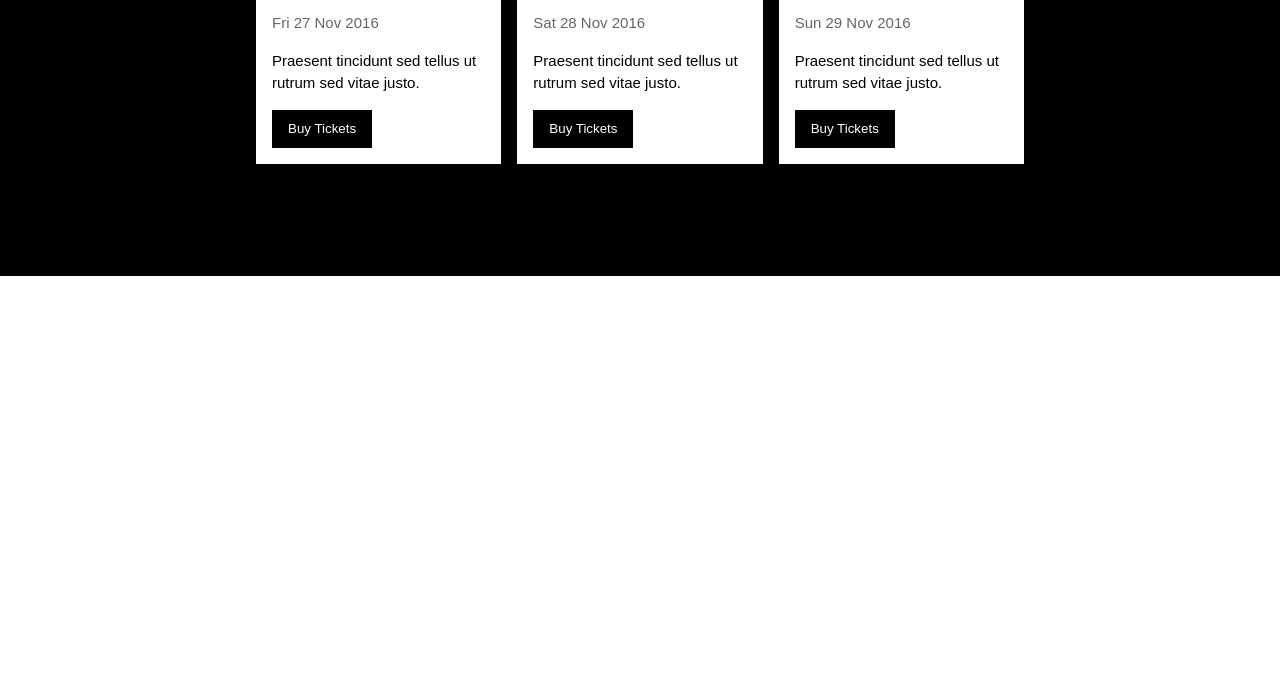
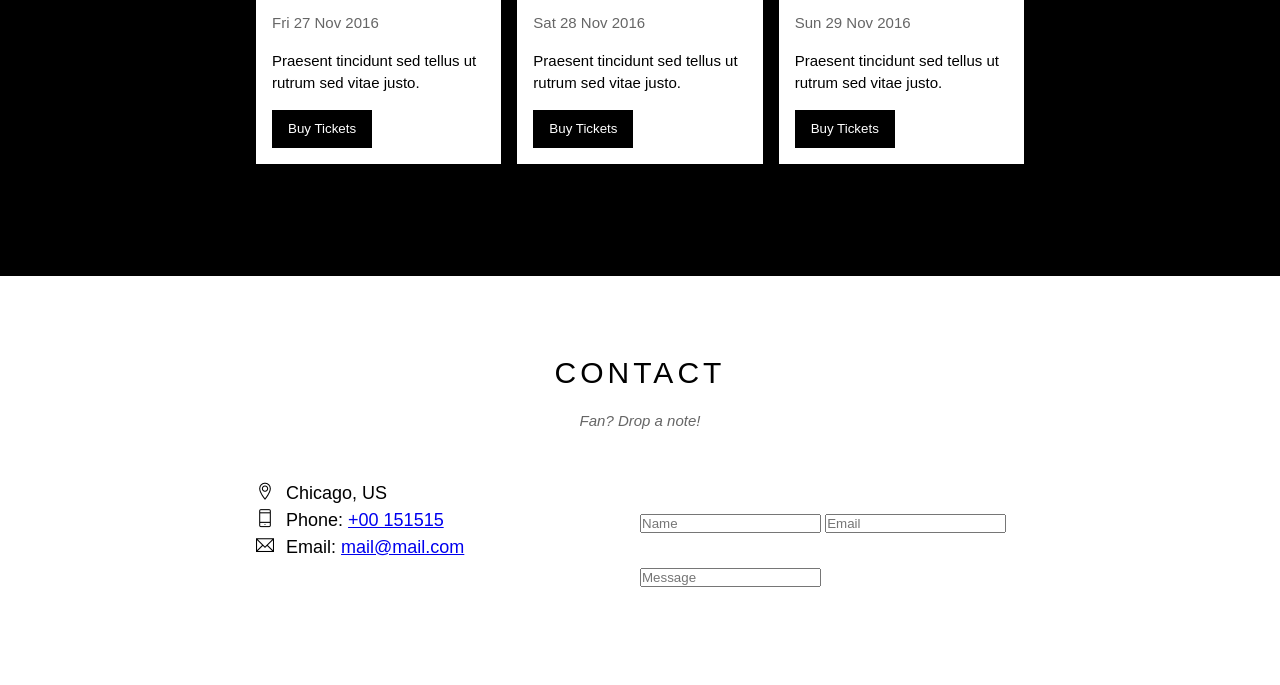
Before and after one commit to LMTam37/the-band-w3, a plain HTML site: page index.html in a window 1280 px wide. Shown: the part 2495-3180 px from the top of the page. Before the commit the page ends 2899 px from the top, so only its background shows below. Drawn offline with Linux system fonts and the light colour scheme.

Commit message:
progressing contact section

```diff
--- a/assets/css/style.css
+++ b/assets/css/style.css
@@ -42,6 +42,10 @@ ul li {
 
 .col {
     float: left;
+}
+
+.col-half {
+    width: 50%;
 }
 
 .col-third {
@@ -266,3 +270,12 @@ ul li {
     width: 100%;
     display: block;
 }
+
+.contact-info {
+    font-size: 18px;
+}
+
+.contact-info i {
+    width: 30px;
+    display: inline-block;
+}
--- a/index.html
+++ b/index.html
@@ -123,7 +123,24 @@
 
             <div id="Contact" class="contact-section">
                 <div class="content-section">
-
+                    <h2 class="heading-section text-center">CONTACT</h2>
+                    <p class="text-opacity text-center"><i>Fan? Drop a note!</i></p>
+                    <div class="row contact-content">
+                        <div class="col col-half contact-info">
+                            <i class="ti-location-pin"></i>Chicago, US<br>
+                            <i class="ti-mobile"></i>Phone: <a href="tel:+00 151515">+00 151515</a><br>
+                            <i class="ti-email"></i>Email: <a href="mailto:mail@mail.com">mail@mail.com</a><br>
+                        </div>
+                        <div class="col col-half">
+                            <form action="">
+                                <div class="row">
+                                    <input type="text" placeholder="Name" required class="contact-form">
+                                    <input type="email" placeholder="Email" required class="contact-form">
+                                </div>
+                                <input type="text" placeholder="Message" required class="contact-form">
+                            </form>
+                        </div>
+                    </div>
                 </div>
             </div>
         </div>
```
